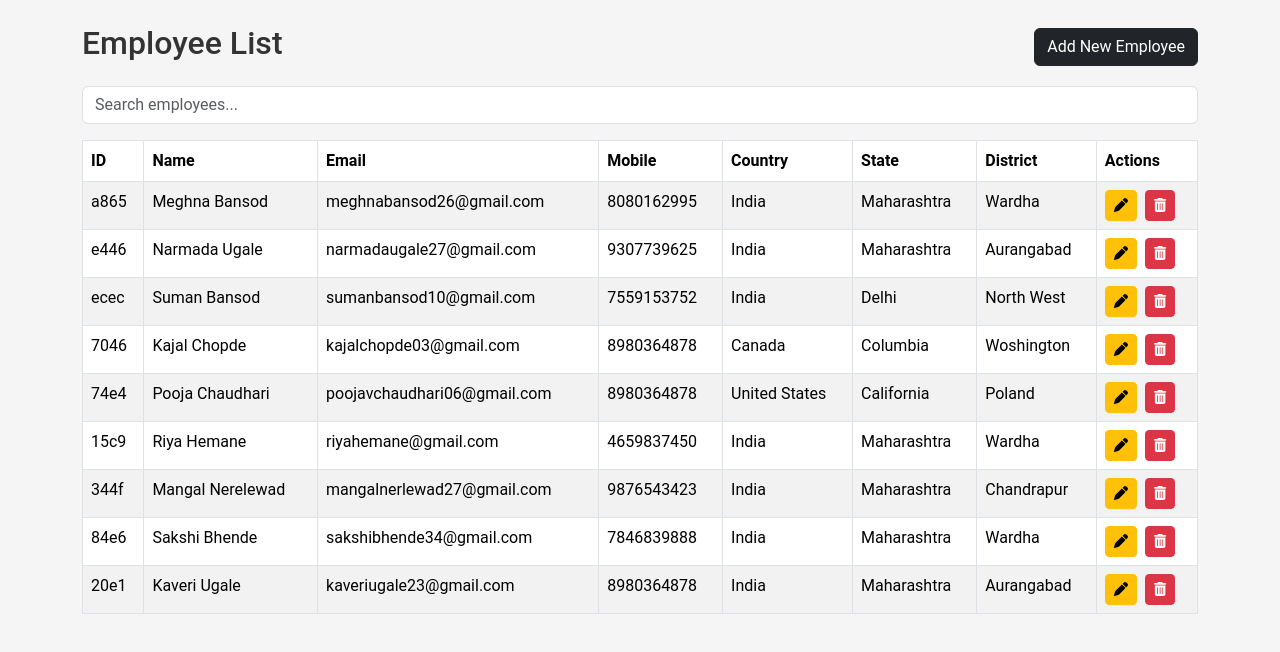
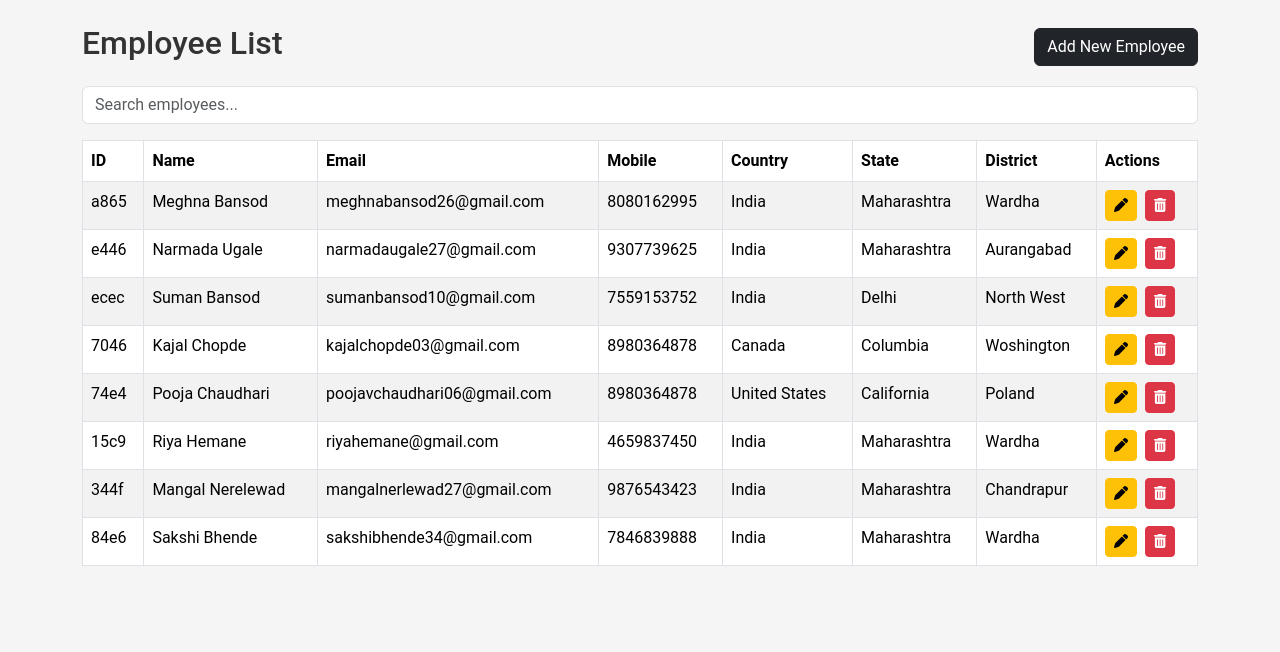
Before and after one commit to meghnabansod26/employee_management_react_app, a React (Create React App) app: page / in a window 1280 px wide. Shown: the top 652 px of the page. Built offline with nearby package versions, Linux system fonts and the light colour scheme; data requests are answered from the project's data file.

Commit message:
changes in home.js

```diff
--- a/db.json
+++ b/db.json
@@ -71,15 +71,6 @@
       "country": "India",
       "state": "Maharashtra",
       "district": "Wardha"
-    },
-    {
-      "id": "20e1",
-      "name": "Kaveri Ugale",
-      "email": "kaveriugale23@gmail.com",
-      "mobile": "8980364878",
-      "country": "India",
-      "state": "Maharashtra",
-      "district": "Aurangabad"
     }
   ],
   "countries": [
--- a/src/components/AddEditEmployee.js
+++ b/src/components/AddEditEmployee.js
@@ -168,6 +168,7 @@ const AddEditEmployee = () => {
                 variant="primary"
                 type="submit"
                 className="w-100 btn btn-dark"
+
               >
                 {id ? "Update" : "Create"}
               </Button>
--- a/src/components/Home.js
+++ b/src/components/Home.js
@@ -55,14 +55,10 @@ const Home = () => {
     setShowDeleteModal(false);
   };
 
-  const handleAddEmployee = (newEmployee) => {
-    setEmployees((prevEmployees) => [newEmployee, ...prevEmployees]); // Add new employee at the top
-  };
-
   const filteredEmployees = employees.filter(
     (employee) =>
       employee.name.toLowerCase().includes(searchTerm.toLowerCase()) ||
-      employee.email.toLowerCase().includes(searchTerm.toLowerCase()) ||
+      employee.email.toLowerCase().includes(searchTerm.toLowerCase())||
       employee.mobile.toLowerCase().includes(searchTerm)
   );
 
```
